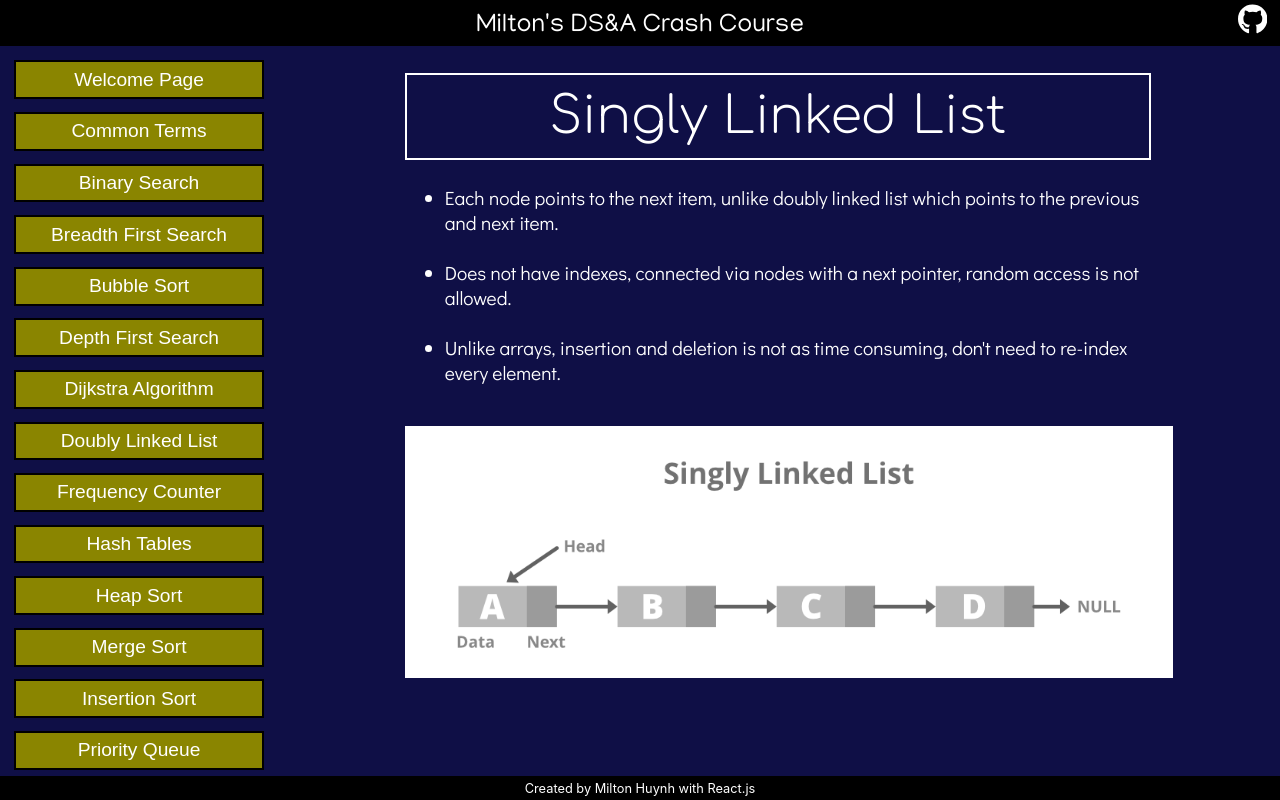
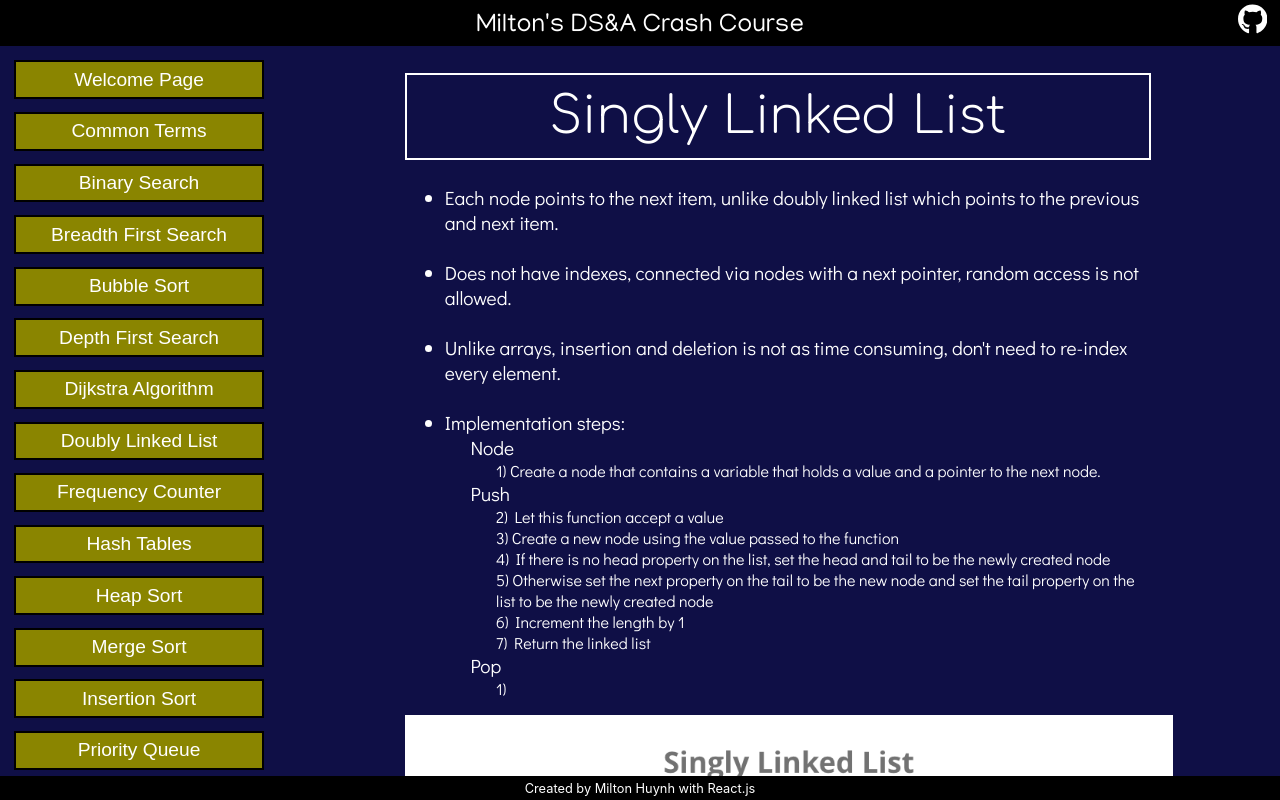
Before and after one commit to miltonhuynh/DSA-guide, a React (Create React App) app in the folder app/: page /DSA-guide/SinglyLinkedList in a window 1280 px wide. Built offline with nearby package versions, Linux system fonts and the light colour scheme; a web font is replaced by a local one.

Commit message:
Added SLL implementation steps for push

```diff
--- a/app/src/Concepts/SinglyLinkedList.js
+++ b/app/src/Concepts/SinglyLinkedList.js
@@ -10,6 +10,24 @@ export default function SinglyLinkedList() {
             <li>Each node points to the next item, unlike doubly linked list which points to the previous and next item.</li><br/>
             <li>Does not have indexes, connected via nodes with a next pointer, random access is not allowed.</li><br/>
             <li>Unlike arrays, insertion and deletion is not as time consuming, don't need to re-index every element.</li><br/>
+            <li>Implementation steps:</li>
+            <div class="indent">
+              <div>Node</div>
+              <div class="indent font-sm">1) Create a node that contains a variable that holds a value and a pointer to the next node.</div>
+            </div>
+            <div class="indent">
+              <div>Push</div>
+              <div class="indent font-sm">2) Let this function accept a value</div>
+              <div class="indent font-sm">3) Create a new node using the value passed to the function</div>
+              <div class="indent font-sm">4) If there is no head property on the list, set the head and tail to be the newly created node</div>
+              <div class="indent font-sm">5) Otherwise set the next property on the tail to be the new node and set the tail property on the list to be the newly created node</div>
+              <div class="indent font-sm">6) Increment the length by 1</div>
+              <div class="indent font-sm">7) Return the linked list</div>
+            </div>
+            <div class="indent">
+              <div>Pop</div>
+              <div class="indent font-sm">1)</div>
+            </div>
           </div>
         </ul>
         <img src={require('../images/sll.png')} style={{width: "60vw"}} alt="Singly linked list illustration"></img>
```
